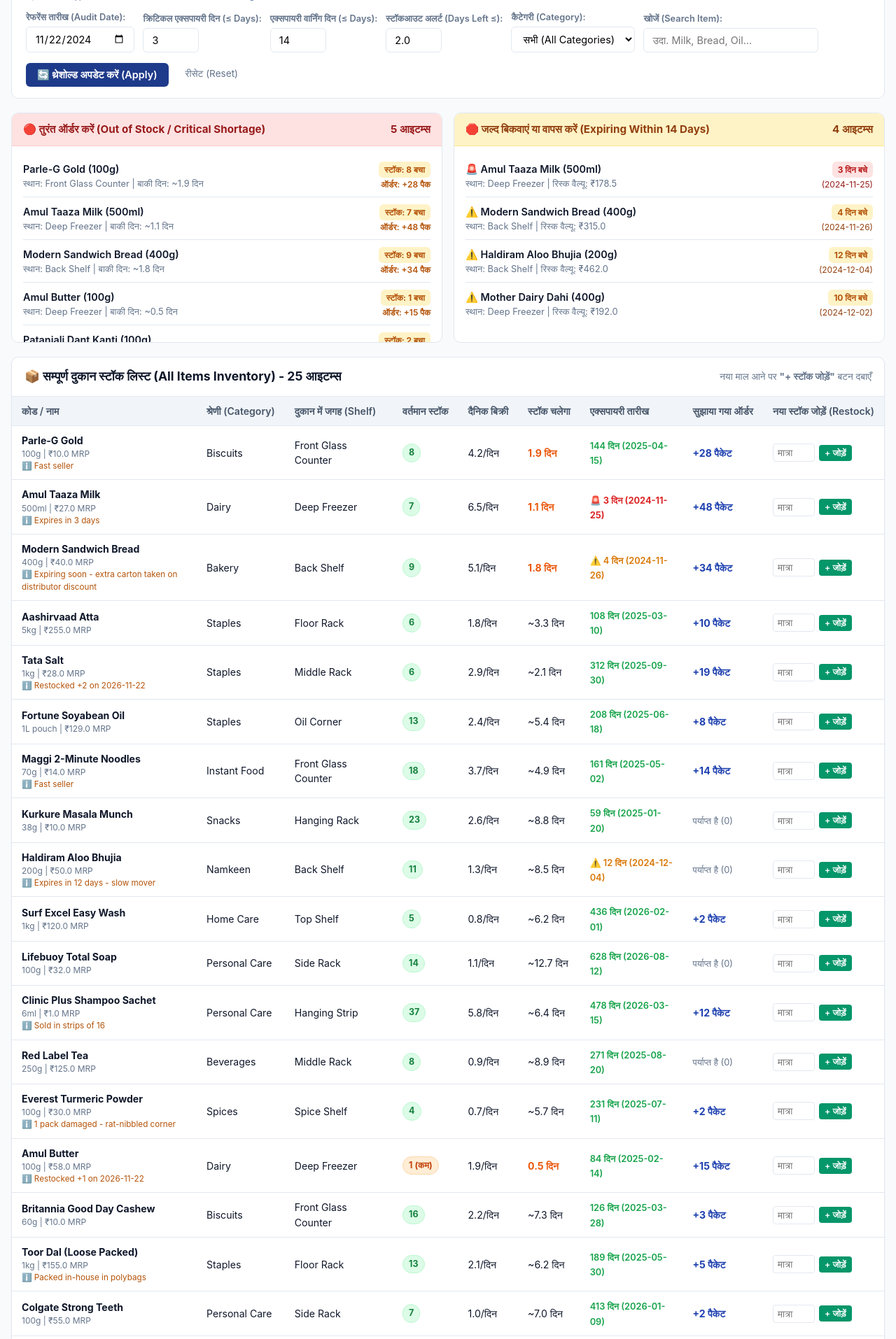
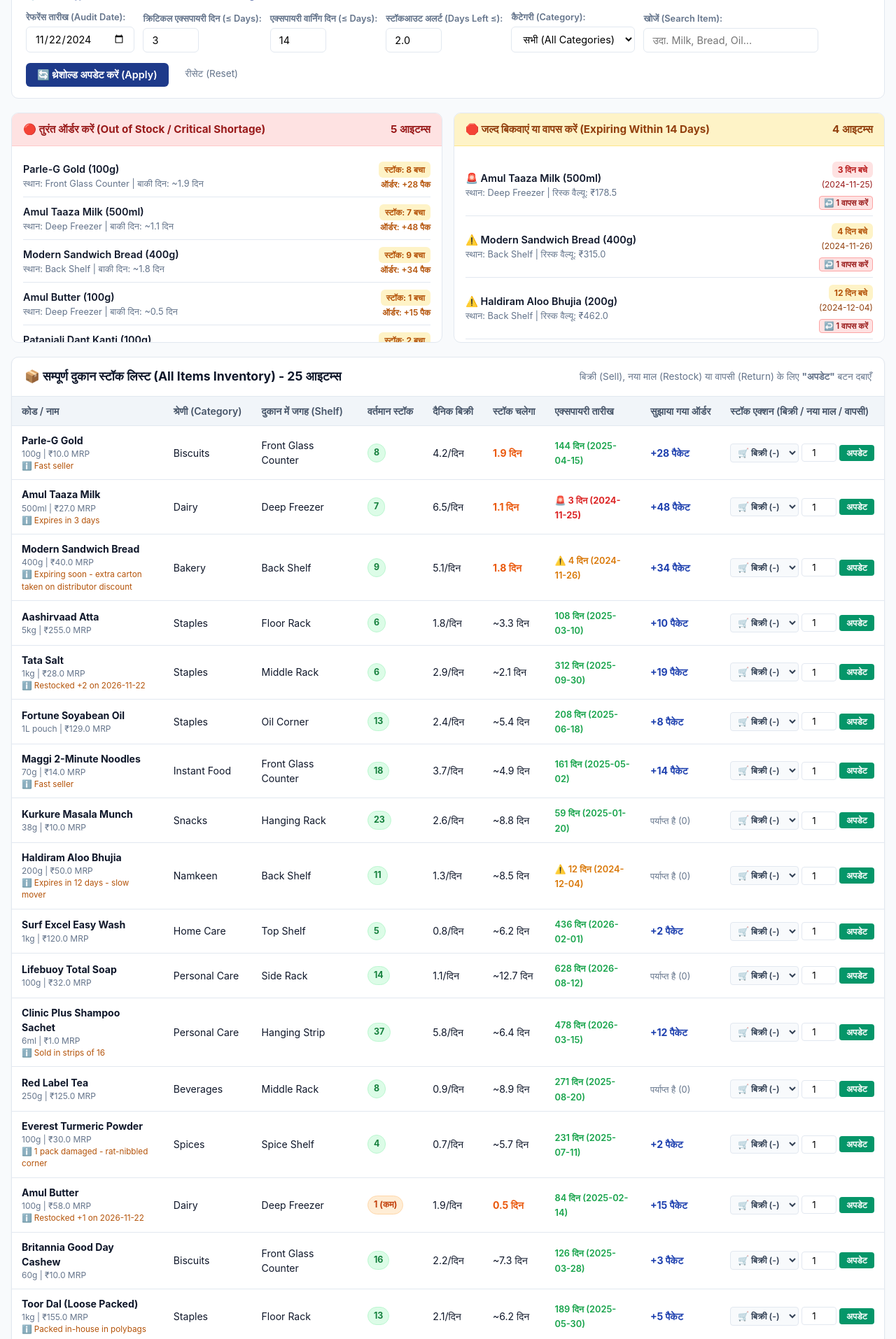
Before and after one commit to Udhay2308/Rajinder-Karyana-Store, a Flask app: page / in a window 1280 px wide. Shown: the part 322-2236 px from the top of the page at 70% size. Run offline with Flask 3, Linux system fonts and the light colour scheme.

Commit message:
feat: add selling and distributor-return tracking to inventory dashboard

```diff
--- a/app.py
+++ b/app.py
@@ -71,22 +71,31 @@ def dashboard():
     )
 
 
+@app.route('/update_stock', methods=['POST'])
 @app.route('/restock', methods=['POST'])
-def restock_item():
-    """Updates incoming stock when distributor brings goods."""
+def update_stock():
+    """
+    Handles stock updates:
+    - RESTOCK: Incoming goods from distributor (+)
+    - SELL: Customer sale (-)
+    - RETURN: Returning expired/damaged goods to distributor (-)
+    """
     item_id = request.form.get('item_id', '').strip()
+    action_type = request.form.get('action_type', 'RESTOCK').upper()
     try:
-        incoming_qty = int(request.form.get('incoming_qty', 0))
+        qty = int(request.form.get('qty', request.form.get('incoming_qty', 0)))
     except ValueError:
-        flash("गलत मात्रा (Invalid quantity entered)", "error")
+        flash("अमान्य मात्रा (Invalid quantity entered)", "error")
         return redirect(url_for('dashboard'))
 
-    if incoming_qty <= 0:
-        flash("कृपया 1 या उससे अधिक मात्रा जोड़ें (Please enter quantity >= 1)", "warning")
+    if qty <= 0:
+        flash("कृपया कम से कम 1 मात्रा दर्ज करें (Please enter quantity >= 1)", "warning")
         return redirect(url_for('dashboard'))
 
     today_str = date.today().strftime("%Y-%m-%d")
     updated = False
+    item_name = ""
+    new_stock = 0
 
     rows = []
     with open(DATA_FILE, mode='r', encoding='utf-8') as f:
@@ -98,14 +107,34 @@ def restock_item():
                     old_stock = int(float(r['current_stock']))
                 except ValueError:
                     old_stock = 0
-                new_stock = old_stock + incoming_qty
-                r['current_stock'] = str(new_stock)
-                r['last_restocked_date'] = today_str
-                # Clear out-of-stock note if present
-                if "OUT OF STOCK" in r.get('notes', ''):
-                    r['notes'] = f"Restocked +{incoming_qty} on {today_str}"
+
+                item_name = r['item_name']
+                if action_type == 'RESTOCK':
+                    new_stock = old_stock + qty
+                    r['current_stock'] = str(new_stock)
+                    r['last_restocked_date'] = today_str
+                    if "OUT OF STOCK" in r.get('notes', ''):
+                        r['notes'] = f"Restocked +{qty} on {today_str}"
+                    flash(f"📥 {item_name}: {qty} पैकेट नया स्टॉक जोड़ा गया (वर्तमान स्टॉक: {new_stock})", "success")
+                elif action_type == 'SELL':
+                    if old_stock < qty:
+                        flash(f"⚠️ स्टॉक कम है! {item_name} केवल {old_stock} बचा है, {qty} नहीं बेच सकते।", "error")
+                        return redirect(url_for('dashboard'))
+                    new_stock = old_stock - qty
+                    r['current_stock'] = str(new_stock)
+                    if new_stock == 0:
+                        r['notes'] = f"OUT OF STOCK - sold out on {today_str}"
+                    flash(f"🛒 {item_name}: {qty} पैकेट बिक्री दर्ज हुई (बाकी स्टॉक: {new_stock})", "success")
+                elif action_type == 'RETURN':
+                    if old_stock < qty:
+                        flash(f"⚠️ दुकान में {item_name} के केवल {old_stock} पैकेट हैं, {qty} वापस नहीं हो सकते।", "error")
+                        return redirect(url_for('dashboard'))
+                    new_stock = old_stock - qty
+                    r['current_stock'] = str(new_stock)
+                    r['notes'] = f"Returned {qty} packs to distributor on {today_str}"
+                    flash(f"↩️ {item_name}: {qty} पैकेट डिस्ट्रीब्यूटर को वापस किए गए (बाकी स्टॉक: {new_stock})", "warning")
+
                 updated = True
-                item_name = r['item_name']
             rows.append(r)
 
     if updated:
@@ -113,7 +142,6 @@ def restock_item():
             writer = csv.DictWriter(f, fieldnames=fieldnames)
             writer.writeheader()
             writer.writerows(rows)
-        flash(f"✅ {item_name}: {incoming_qty} पैकेट स्टॉक में जोड़े गए (New Stock: {new_stock})", "success")
     else:
         flash("आइटम नहीं मिला (Item not found)", "error")
 
--- a/templates/index.html
+++ b/templates/index.html
@@ -103,11 +103,14 @@
         .exp-warn { color: #d97706; font-weight: 600; }
         .exp-safe { color: #16a34a; }
 
-        /* Restock mini form */
-        .restock-form { display: flex; gap: 6px; align-items: center; }
-        .restock-input { width: 60px; padding: 4px 6px; border: 1px solid var(--border); border-radius: 4px; font-size: 0.85rem; }
-        .restock-btn { padding: 4px 8px; background: #059669; color: white; border: none; border-radius: 4px; cursor: pointer; font-size: 0.78rem; font-weight: 600; }
+        /* Restock & Stock Action mini form */
+        .restock-form { display: flex; gap: 4px; align-items: center; }
+        .action-select { padding: 4px 6px; border: 1px solid var(--border); border-radius: 4px; font-size: 0.78rem; background: #f8fafc; font-weight: 600; color: #334155; }
+        .restock-input { width: 50px; padding: 4px 6px; border: 1px solid var(--border); border-radius: 4px; font-size: 0.82rem; text-align: center; }
+        .restock-btn { padding: 4px 10px; background: #059669; color: white; border: none; border-radius: 4px; cursor: pointer; font-size: 0.78rem; font-weight: 600; white-space: nowrap; }
         .restock-btn:hover { background: #047857; }
+        .mini-return-btn { background: #fee2e2; color: #991b1b; border: 1px solid #fca5a5; padding: 2px 6px; border-radius: 4px; font-size: 0.72rem; font-weight: 600; cursor: pointer; transition: 0.15s; margin-top: 3px; }
+        .mini-return-btn:hover { background: #fecaca; }
 
         /* Footer */
         footer { text-align: center; font-size: 0.82rem; color: var(--text-muted); padding: 16px 0; }
@@ -273,6 +276,12 @@
                     <div style="text-align: right;">
                         <span class="urgent-badge badge-red">{{ itm.days_until_expiry }} दिन बचे</span>
                         <div style="font-size: 0.75rem; color: #991b1b; margin-top: 2px;">({{ itm.expiry_date }})</div>
+                        <form action="/update_stock" method="POST" style="margin-top: 3px;">
+                            <input type="hidden" name="item_id" value="{{ itm.item_id }}">
+                            <input type="hidden" name="action_type" value="RETURN">
+                            <input type="hidden" name="qty" value="1">
+                            <button type="submit" class="mini-return-btn" title="डिस्ट्रीब्यूटर को 1 पैकेट वापस करें">↩️ 1 वापस करें</button>
+                        </form>
                     </div>
                 </div>
                 {% endfor %}
@@ -285,6 +294,12 @@
                     <div style="text-align: right;">
                         <span class="urgent-badge badge-amber">{{ itm.days_until_expiry }} दिन बचे</span>
                         <div style="font-size: 0.75rem; color: #92400e; margin-top: 2px;">({{ itm.expiry_date }})</div>
+                        <form action="/update_stock" method="POST" style="margin-top: 3px;">
+                            <input type="hidden" name="item_id" value="{{ itm.item_id }}">
+                            <input type="hidden" name="action_type" value="RETURN">
+                            <input type="hidden" name="qty" value="1">
+                            <button type="submit" class="mini-return-btn" title="डिस्ट्रीब्यूटर को 1 पैकेट वापस करें">↩️ 1 वापस करें</button>
+                        </form>
                     </div>
                 </div>
                 {% endfor %}
@@ -297,7 +312,7 @@
         <div class="table-header">
             <h2>📦 सम्पूर्ण दुकान स्टॉक लिस्ट (All Items Inventory) - {{ items|length }} आइटम्स</h2>
             <div style="font-size: 0.85rem; color: var(--text-muted);">
-                नया माल आने पर <strong>"+ स्टॉक जोड़ें"</strong> बटन दबाएँ
+                बिक्री (Sell), नया माल (Restock) या वापसी (Return) के लिए <strong>"अपडेट"</strong> बटन दबाएँ
             </div>
         </div>
         <div class="table-responsive">
@@ -312,7 +327,7 @@
                         <th>स्टॉक चलेगा</th>
                         <th>एक्सपायरी तारीख</th>
                         <th>सुझाया गया ऑर्डर</th>
-                        <th>नया स्टॉक जोड़ें (Restock)</th>
+                        <th>स्टॉक एक्शन (बिक्री / नया माल / वापसी)</th>
                     </tr>
                 </thead>
                 <tbody>
@@ -363,10 +378,15 @@
                             {% endif %}
                         </td>
                         <td>
-                            <form action="/restock" method="POST" class="restock-form">
+                            <form action="/update_stock" method="POST" class="restock-form">
                                 <input type="hidden" name="item_id" value="{{ itm.item_id }}">
-                                <input type="number" name="incoming_qty" class="restock-input" placeholder="मात्रा" min="1" required>
-                                <button type="submit" class="restock-btn">+ जोड़ें</button>
+                                <select name="action_type" class="action-select">
+                                    <option value="SELL">🛒 बिक्री (-)</option>
+                                    <option value="RESTOCK">📥 आया (+)</option>
+                                    <option value="RETURN">↩️ वापसी (-)</option>
+                                </select>
+                                <input type="number" name="qty" class="restock-input" placeholder="मात्रा" min="1" value="1" required>
+                                <button type="submit" class="restock-btn">अपडेट</button>
                             </form>
                         </td>
                     </tr>
```
